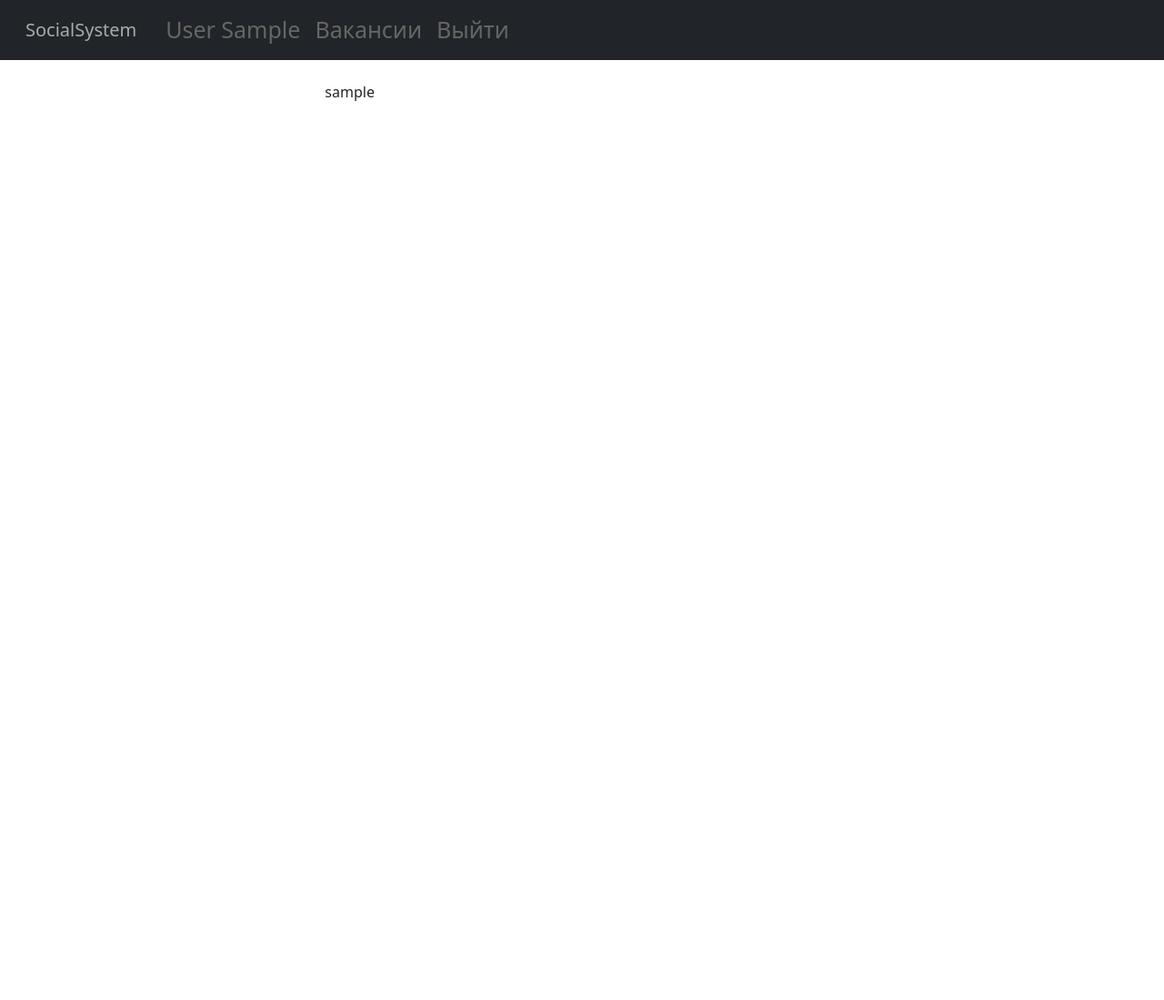
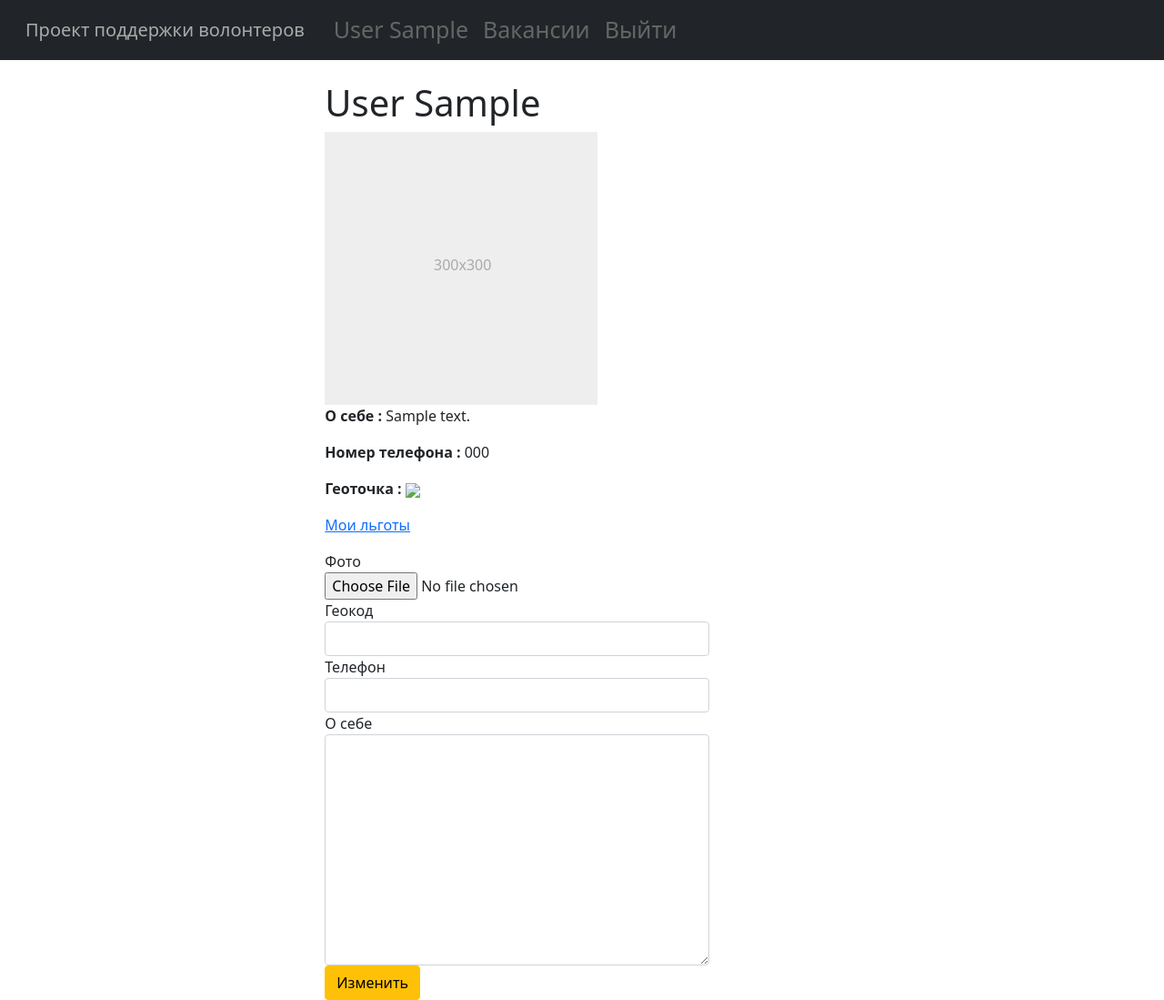
Before and after one commit to InferusAnima/SocialSystem, a Django app: page /user_info/1 in a window 1280 px wide. Shown: the whole page at 91% size. Before the commit the page ends 111 px from the top, so only its background shows below. Run offline with Django 4.2, Linux system fonts and the light colour scheme; a user stored in the database is signed in; tables that the repository leaves empty hold one stand-in row (values such as "Sample post"); some libraries are stand-ins or nearby versions.

Commit message:
store system page

```diff
--- a/SocialSystem/main/forms.py
+++ b/SocialSystem/main/forms.py
@@ -9,3 +9,10 @@ class CreateNewList(forms.Form):
     image = forms.ImageField(required=False, label='Фото')
     limit = forms.IntegerField(label="Лимит участников")
     award = forms.IntegerField(label="Вознаграждение")
+
+
+class EditProfile(forms.Form):
+    image = forms.ImageField(required=False, label='Фото')
+    geocode = forms.CharField(required=False, label='Геокод', max_length=128)
+    phone = forms.CharField(required=False, label='Телефон', max_length=16)
+    about = forms.CharField(widget=forms.Textarea(), required=False, label='О себе', max_length=256)
--- a/SocialSystem/main/templates/main/base.html
+++ b/SocialSystem/main/templates/main/base.html
@@ -47,7 +47,7 @@
 <body>
 <nav class="navbar bg-dark navbar-expand-md fixed-top">
     <div class="container-fluid">
-        <a class="navbar-brand" href="/">SocialSystem</a>
+        <a class="navbar-brand" href="/">Проект поддержки волонтеров</a>
         <div class="collapse navbar-collapse" id="navbarCollapse">
             <ul class="navbar-nav me-auto mb-2 mb-md-0">
                 {% if user.is_authenticated %}
--- a/SocialSystem/main/templates/main/task.html
+++ b/SocialSystem/main/templates/main/task.html
@@ -15,7 +15,7 @@
 </svg>
 {% endif %}
 <p><strong>Описание : </strong>{{task.description}}</p>
-<p><strong>Геокод : </strong>{{task.geocode}}</p>
+<p><strong>Геокод : </strong><img src="{{geopoint}}"></p>
 <p><strong>Время начала : </strong>{{task.beginning}}</p>
 <p><strong>Вознаграждение : </strong>{{task.award}}</p>
 {% if org %}
--- a/SocialSystem/main/templates/main/user_info.html
+++ b/SocialSystem/main/templates/main/user_info.html
@@ -1,6 +1,29 @@
 {% extends 'main/base.html' %}
+{% load crispy_forms_tags %}
 
 {% block content %}
-{{id}}
-{{c_user}}
+<h1>{{c_user.last_name}} {{c_user.first_name}}</h1>
+{% if c_user.photo %}
+<img src="{{c_user.photo.url}}" width="300" height="300">
+{% else %}
+<svg class="bd-placeholder-img bd-placeholder-img-lg featurette-image img-fluid mx-auto" width="300" height="300"
+     xmlns="http://www.w3.org/2000/svg" role="img" aria-label="Placeholder: 500x500"
+     preserveAspectRatio="xMidYMid slice" focusable="false"><title>Placeholder</title>
+    <rect width="100%" height="100%" fill="#eee"></rect>
+    <text x="40%" y="49%" fill="#aaa" dy=".3em">300x300</text>
+</svg>
+{% endif %}
+<p><strong>О себе : </strong>{{c_user.profile.about}}</p>
+<p><strong>Номер телефона : </strong>{{c_user.profile.phone}}</p>
+<p><strong>Геоточка : </strong> <img src="https://static-maps.yandex.ru/1.x/?ll=37.677751,55.757718&spn=0.016457,0.00619&l=map"></p>
+{% if c_user.id == user.id %}
+<p><a href="/store">Мои льготы</a></p>
+<div class="col-7 themed-grid-col">
+    <form method="post" enctype="multipart/form-data" class="form-group">
+        {% csrf_token %}
+        {{ form|crispy }}
+        <button type="submit" name="all" value="0" class="btn btn-warning">Изменить</button>
+    </form>
+</div>
+{% endif %}
 {% endblock %}
--- a/SocialSystem/main/views.py
+++ b/SocialSystem/main/views.py
@@ -2,7 +2,7 @@ from django.shortcuts import render, redirect
 from django.http import HttpResponseRedirect
 from .models import *
 from django.contrib.auth.models import User
-from .forms import CreateNewList
+from .forms import CreateNewList, EditProfile
 from .decorators import allowed_users
 from django.contrib.auth.decorators import login_required
 from django.contrib.auth.models import Group
@@ -24,6 +24,7 @@ def task(response, id):
     task = Task.objects.get(id=id)
     org = response.user.groups.all()[0].name == 'organization'
     can_take = response.user.id not in [i.id for i in task.user.all()] and len(list(task.user.all())) <= task.limiter and not task.complete
+    geopoint = f'https://static-maps.yandex.ru/1.x/?ll={task.geocode.split()[1], task.geocode.split()[0]}8&spn=0.5,0.00619&l=map'
     if response.method == "POST":
         if response.POST.get("take"):
             task.user.add(response.POST.get("take"))
@@ -39,7 +40,7 @@ def task(response, id):
             task.delete()
             return redirect('/tasks')
         return redirect(f'/tasks/{id}')
-    return render(response, "main/task.html", {"task": task, "org": org, "can_take": can_take})
+    return render(response, "main/task.html", {"task": task, "org": org, "can_take": can_take, 'geopoint': geopoint})
 
 
 @allowed_users(allowed_roles=['organization'])
@@ -71,7 +72,25 @@ def create(response):
 
 def user_info(response, id):
     user = User.objects.get(id=id)
-    return render(response, "main/user_info.html", {"c_user": user})
+    if response.method == "POST":
+        form = EditProfile(response.POST, response.FILES)
+        if form.is_valid():
+            image = form.cleaned_data["image"]
+            geocode = form.cleaned_data["geocode"]
+            phone = form.cleaned_data["phone"]
+            about = form.cleaned_data["about"]
+            if image:
+                user.profile.photo = image
+            if phone:
+                user.profile.phone = phone
+            if geocode:
+                user.profile.geocode = geocode
+            if about:
+                user.profile.about = about
+            user.profile.save()
+    else:
+        form = EditProfile()
+    return render(response, "main/user_info.html", {"c_user": user, "form": form})
 
 
 @allowed_users(allowed_roles=['user'])
```
